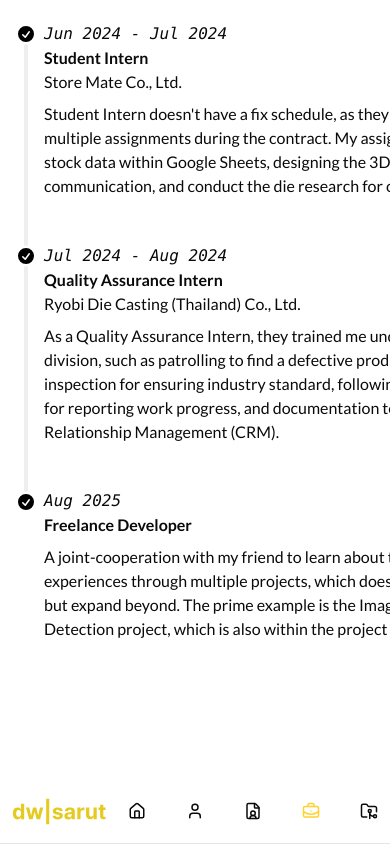
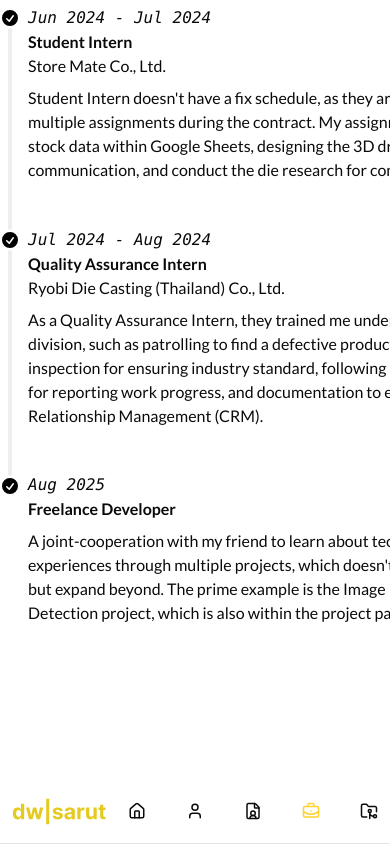
Before and after one commit to dwisarut/dwisarut-portfolio, a React (Vite) app: page /work in a window 390 px wide. Built offline with nearby package versions, Linux system fonts and the light colour scheme.

Commit message:
fix: remove container class for fixing responsive design

```diff
--- a/src/components/Work.tsx
+++ b/src/components/Work.tsx
@@ -41,9 +41,9 @@ const workHistory = [
 const Work = () => {
   return (
     <>
-      <div className="flex container flex-col bg-background min-h-screen w-full p-4">
+      <div className="flex flex-col bg-background min-h-screen w-full">
         <ul
-          className="timeline timeline-snap-icon max-md:timeline-compact timeline-vertical"
+          className="timeline timeline-snap-icon max-xl:timeline-compact timeline-vertical"
           role="list"
         >
           {workHistory.map((item, index) => (
@@ -56,7 +56,7 @@ const Work = () => {
                 className={`timeline-${
                   item.position
                 } mb-10 pl-2 pr-2 pt-[0.3rem] ${
-                  item.position === "start" ? "md:text-end" : "md:text-start"
+                  item.position === "start" ? "xl:text-end" : "xl:text-start"
                 }`}
               >
                 <time className="font-mono italic">{item.date}</time>
```
